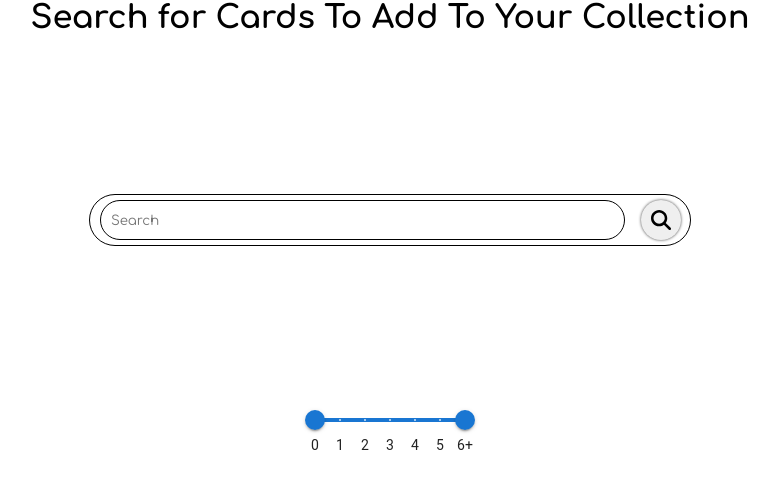
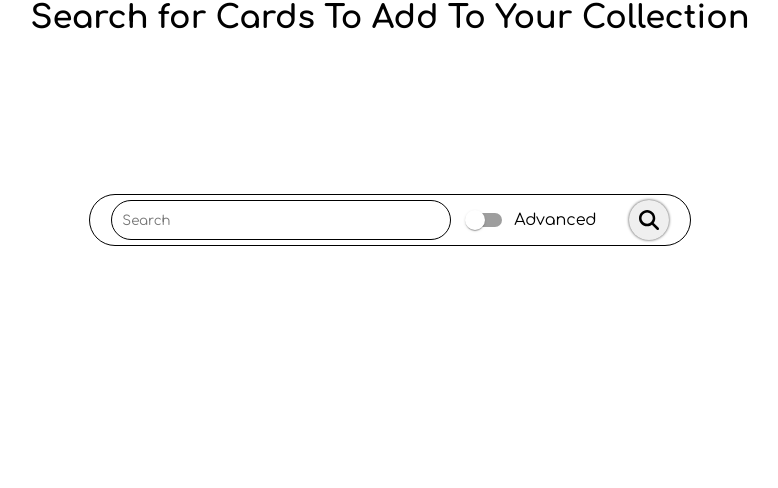
Before and after one commit to Isaacboxall1/Mtg_Deck_Organiser, a Next.js app: page /addcardstocollection/search in a window 1280 px wide. Shown: the top 488 px of the page, without its empty margins (250-1028 px from the left). Built offline with nearby package versions, Linux system fonts and the light colour scheme; no server answers.

Commit message:
advanced features toggle added

```diff
--- a/app/addcardstocollection/search/page.js
+++ b/app/addcardstocollection/search/page.js
@@ -4,14 +4,13 @@ import CardSearch from "@/app/components/globals/CardSearch"
 import { useEffect, useState } from 'react';
 import Image from 'next/image';
 import { addToCollectionById } from '@/utility/database/addToCollectionById';
-import ManaSlider from '@/app/components/globals/selectors/ManaSlider';
 
 export default function AddToCollectionSearch() {
 
     const userId = process.env.NEXT_PUBLIC_USER_ID
 
     const [searchReturn, setSearchReturn] = useState('');
-    const [manaRange, setManaRange] = useState([0,6]);
+
     useEffect(() => {
         console.log(searchReturn);
     }, [searchReturn])
@@ -20,7 +19,6 @@ export default function AddToCollectionSearch() {
     <div className={styles.searchForCollectionContainer}>
     <h1>Search for Cards To Add To Your Collection</h1>
     <CardSearch searchLocation='allcards' setSearchReturn={setSearchReturn}/>
-    <ManaSlider manaRange={manaRange} setManaRange={setManaRange}/>
     <div className={styles.searchReturnContainer}>
         <ul className={styles.searchReturnList}>
         {searchReturn && searchReturn.map((card) => {
--- a/app/components/globals/CardSearch/cardsearch.module.css
+++ b/app/components/globals/CardSearch/cardsearch.module.css
@@ -3,22 +3,26 @@
     width: 600px;
     height: 50px;
     outline: black solid 1px;
-    border-radius: 50px;
+    border-radius: 25px;
     align-items: center;
     justify-content: space-between;
-    gap: 2em;
+    flex-direction: column;
+    padding: 5px;
+    transition: all 0.5s ease;
 }
+
+
 
 .searchForm {
     display: flex;
     align-items: center;
     justify-content: center;
     gap: 1em;
+    height: 40px;
 }
 .searchInput {
     height: 40px;
-    width: 525px;
-    margin-left: 10px;
+    width: 340px;
     padding-left: 10px;
     border-radius: 20px;
     border: 1px solid black;
@@ -39,3 +43,21 @@
 .searchButton:hover {
     background-color: #f5f5f5;
 }
+
+#visible {
+    visibility: visible;
+    opacity: 1;
+    transition: all 0.1s ease-in-out;
+}
+#hidden {
+    visibility: hidden;
+    opacity: 0;
+    transition: all 0.1s ease-in-out;
+}
+
+.searchBar#moreOptions {
+    height: 150px;
+    padding: 15px;
+    border-radius: 25px;
+    transition: all 0.5s ease;
+}
--- a/app/components/globals/CardSearch/index.js
+++ b/app/components/globals/CardSearch/index.js
@@ -2,9 +2,17 @@ import { queryCard } from "@/utility/database/querycard";
 import { useEffect, useState } from "react";
 import styles from './cardsearch.module.css';
 import Image from 'next/image';
+import ManaSlider from "../selectors/ManaSlider";
+import { comfortaaTheme } from '@/utility/muiTheme';
+import { ThemeProvider } from '@mui/material/styles';
+import FormControlLabel from '@mui/material/FormControlLabel';
+import Switch from '@mui/material/Switch';
 
 export default function CardSearch ({Searchlocation, setSearchReturn}) {
+
     const [searchInput, setSearchInput] = useState('');
+    const [manaRange, setManaRange] = useState([0,6]);
+    const [moreOptions, setMoreOptions] = useState(false);
     useEffect(() => {
         console.log(searchInput);
     }, [searchInput])
@@ -17,13 +25,19 @@ export default function CardSearch ({Searchlocation, setSearchReturn}) {
     // set searchReturn to the result of queryCard
 
     return (
-        <div className={styles.searchBar}>
-                <form className={styles.searchForm} onSubmit={(e)=> {e.preventDefault(); handleSearch()}}>
-                    <>
+        <div className={styles.searchBar} id={moreOptions && styles.moreOptions}>
+                <form className={styles.searchForm}  onSubmit={(e)=> {e.preventDefault(); handleSearch()}}>
                     <input className={styles.searchInput}type="text" value={searchInput} placeholder='Search' onChange={(e) => setSearchInput(e.target.value)}/>
-                    </>
+                    <ThemeProvider theme={comfortaaTheme}>
+                    <FormControlLabel control={<Switch defaultChecked />} label="Advanced" checked={moreOptions} onChange={() => setMoreOptions(!moreOptions)}/>
+                    </ThemeProvider>
                     <button className={styles.searchButton} type="submit" onClick={handleSearch}><Image src='/search.svg' alt='search icon' height={20} width={20} /></button>
+
                 </form>
+
+                <div className={styles.extraOptions} id={moreOptions ? styles.visible : styles.hidden}>
+                    <ManaSlider manaRange={manaRange} setManaRange={setManaRange}/>
+                </div>
         </div>
     )
 }
--- a/app/components/globals/selectors/ManaSlider/index.js
+++ b/app/components/globals/selectors/ManaSlider/index.js
@@ -1,7 +1,8 @@
 import * as React from 'react';
 import Box from '@mui/material/Box';
 import Slider from '@mui/material/Slider';
-
+import { comfortaaTheme } from '@/utility/muiTheme';
+import { ThemeProvider } from '@mui/material/styles';
 function valuetext(value) {
     return `${value} mana`;
   }
@@ -56,6 +57,7 @@ export default function ManaSlider({manaRange, setManaRange}) {
     };
 
     return (
+        <ThemeProvider theme={comfortaaTheme}>
       <Box sx={{ width: 150 }}>
         <Slider
           getAriaLabel={() => 'Minimum distance'}
@@ -67,7 +69,9 @@ export default function ManaSlider({manaRange, setManaRange}) {
           marks={marks}
           min={0}
           max={6}
+
         />
       </Box>
+      </ThemeProvider>
     );
   }
--- /dev/null
+++ b/utility/muiTheme.js
@@ -0,0 +1,18 @@
+import { createTheme } from "@mui/material";
+
+export const comfortaaTheme = createTheme({
+    typography: {
+      fontFamily: [
+        'Comfortaa',
+        'BlinkMacSystemFont',
+        '"Segoe UI"',
+        'Roboto',
+        '"Helvetica Neue"',
+        'Arial',
+        'sans-serif',
+        '"Apple Color Emoji"',
+        '"Segoe UI Emoji"',
+        '"Segoe UI Symbol"',
+      ].join(','),
+    },
+  });
```
